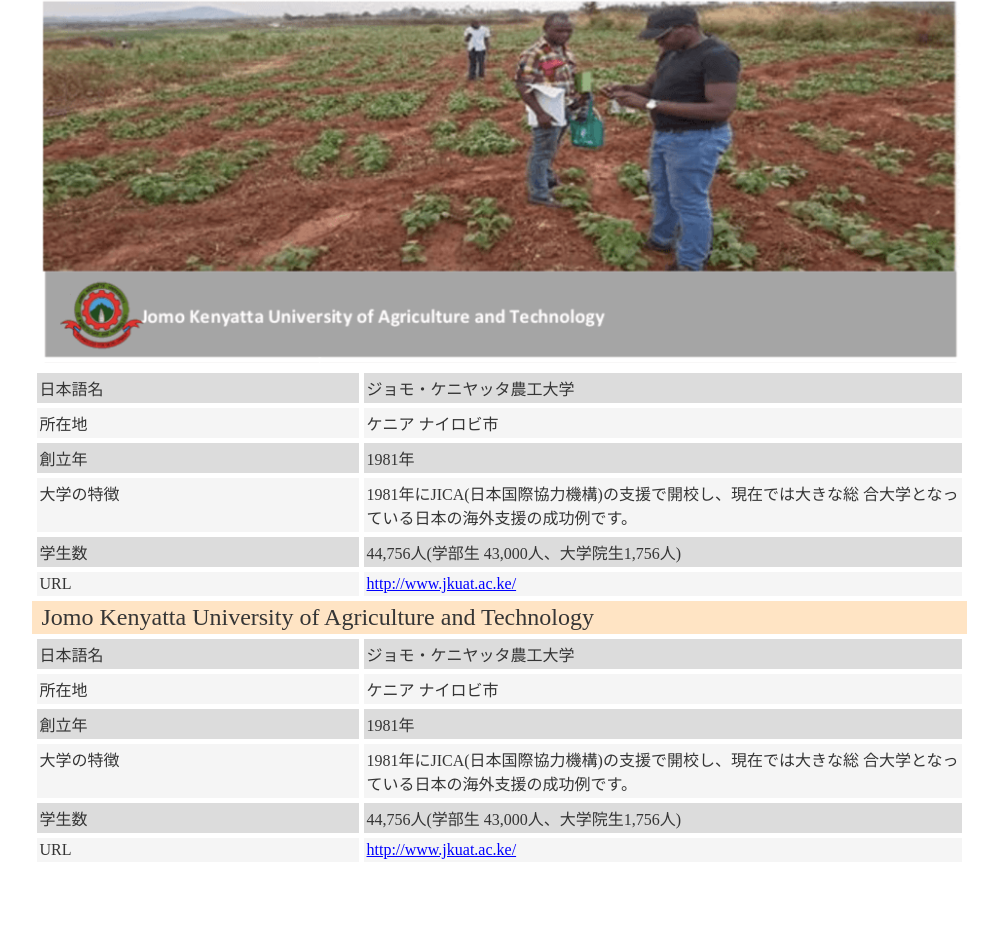
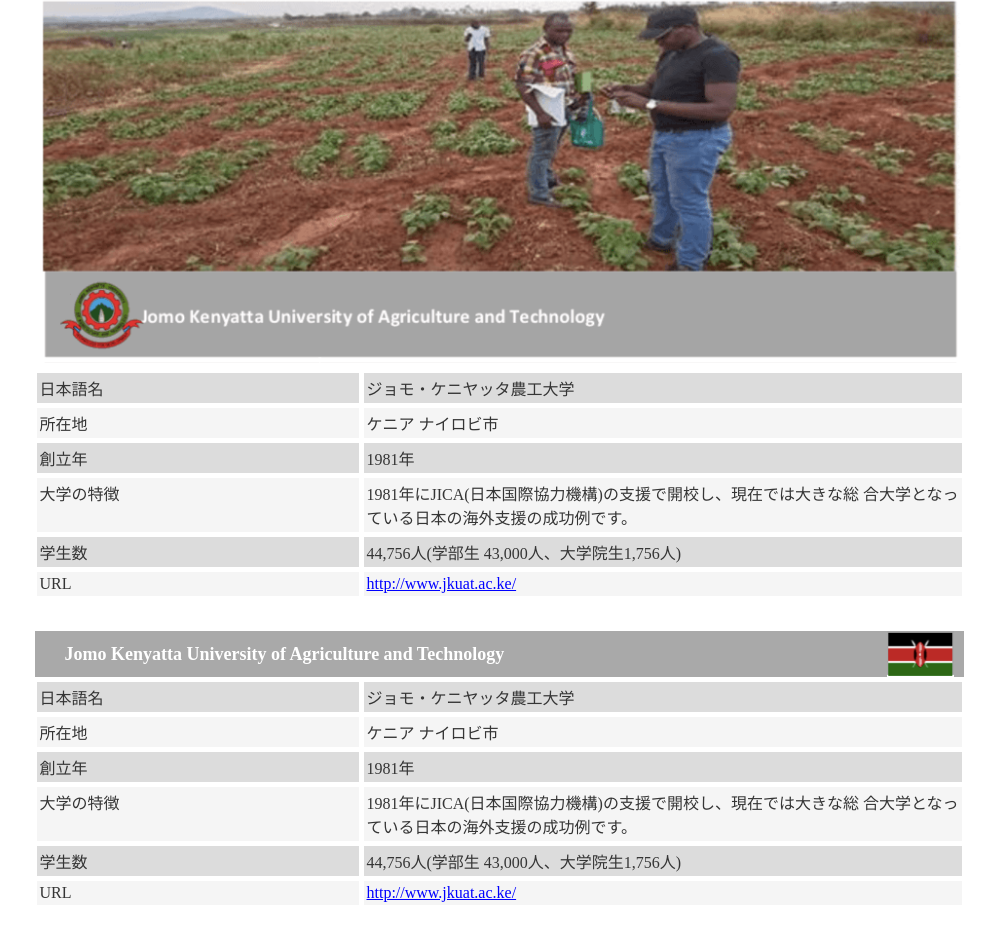
Before and after one commit to kurumi-0812/Utsunomiya-univ, a plain HTML site: page Utsunomiya-univ/university.html in a window 1280 px wide. Shown: the part 656-1596 px from the top of the page, without its empty margins (141-1139 px from the left). Before the commit the page ends 1573 px from the top, so only its background shows below. Drawn offline with Linux system fonts and the light colour scheme; files that its build step writes are made by us from their sources.

Commit message:
連携大学修正（大学追加）

```diff
--- a/Utsunomiya-univ/assets/styles/module/_university.scss
+++ b/Utsunomiya-univ/assets/styles/module/_university.scss
@@ -14,9 +14,13 @@
     }
   }
 
+  &_item {
+    width: 85%;
+    margin: 0 auto;
+  }
+
   &_kenya_table {
     margin: 0 auto;
-    width: 85%;
     border-collapse: separate;
     border-spacing: 5px;
     font-size: 0.8rem;
@@ -35,15 +39,15 @@
     }
   }
 
-  &_item {
-    margin: 0 auto;
-  }
-
   &_name {
-    margin: 0 auto;
-    width: 85%;
-    background-color: bisque;
+    justify-content: space-between;
+    align-items: center;
+    background-color: #a9a9a9;
     font-size: 1.2rem;
-    padding: 3px 10px;
+    padding: 0 10px 0 30px;
+    margin: 30px 3px 0px;
+    color: #ffffff;
+    font-size: 0.9rem;
+    font-weight: bold;
   }
 }
--- a/Utsunomiya-univ/university.html
+++ b/Utsunomiya-univ/university.html
@@ -16,6 +16,7 @@
       <figure class="university_kenya">
         <img src="./assets/img/kenya.png" alt="ケニア" />
       </figure>
+      <div class="university_item">
         <table class="university_kenya_table">
           <tr>
             <td>日本語名</td>
@@ -49,8 +50,12 @@
             </td>
           </tr>
         </table>
+      </div>
       <div class="university_item">
-        <div class="university_name">Jomo Kenyatta University of Agriculture and Technology</div>
+        <div class="university_name c_flex">
+          <h3>Jomo Kenyatta University of Agriculture and Technology</h3>
+          <img src="./assets/img/kenya-flag.png" alt="ケニア国旗">
+        </div>
         <table class="university_kenya_table">
           <tr>
             <td>日本語名</td>
```
Also changed, not shown: Utsunomiya-univ/assets/img/kenya-flag.png (added), Utsunomiya-univ/assets/styles/style.css, 1 other file. Lines whose indentation alone changed are shown as unchanged.
